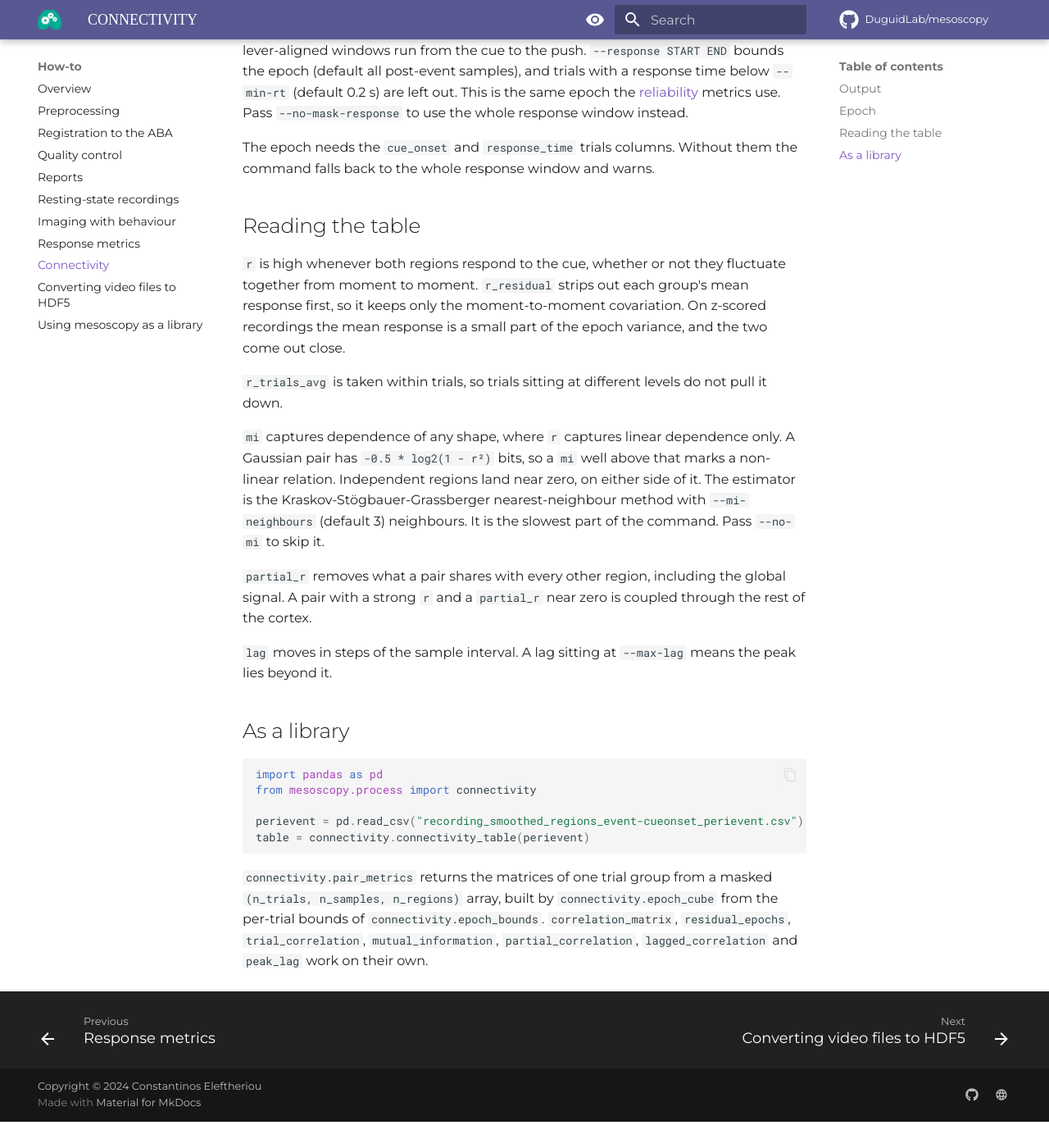
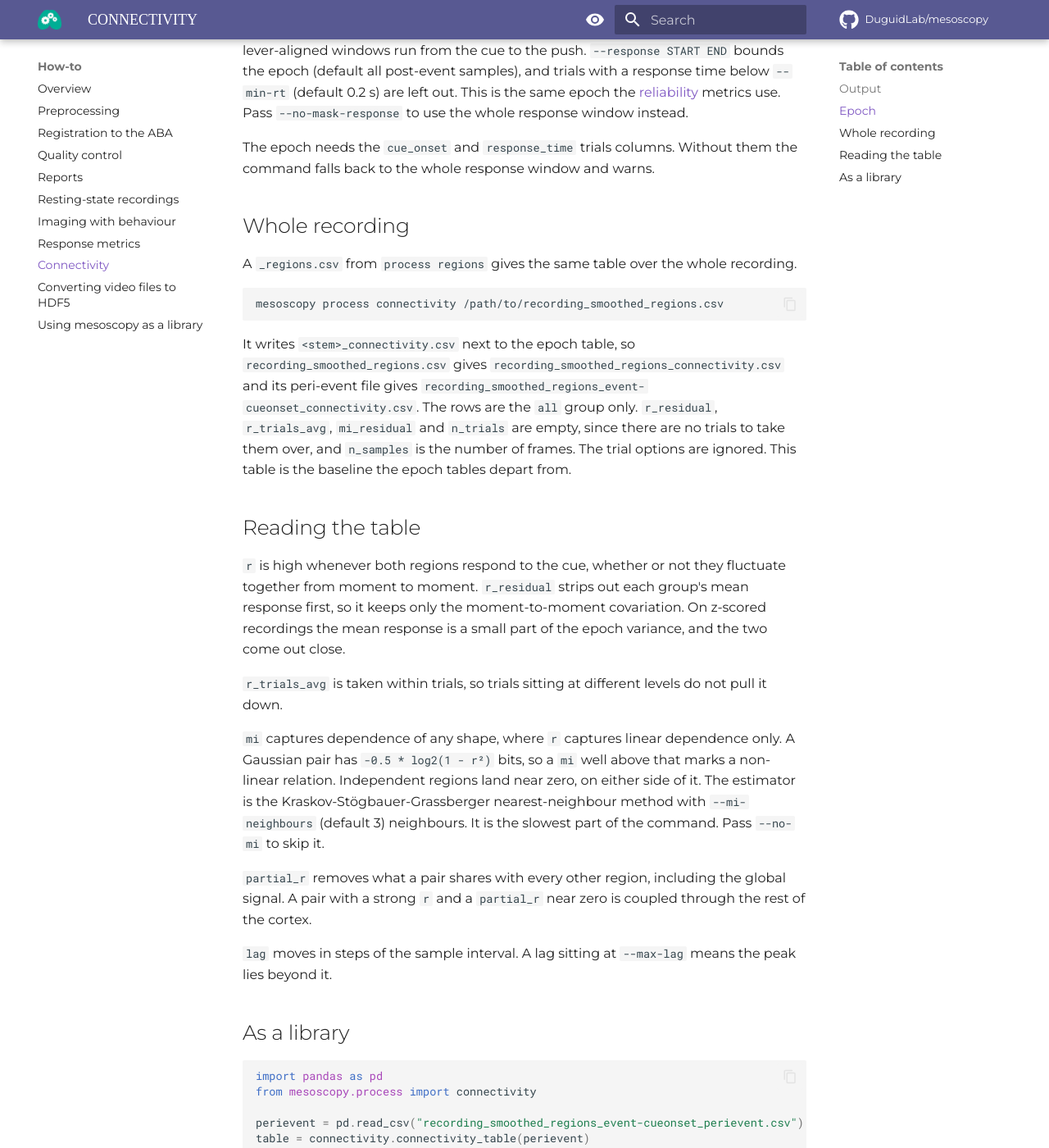
Before and after one commit to DuguidLab/mesoscopy, an MkDocs documentation site: the page built from docs/how-to/connectivity.md, in a window 1280 px wide and 1400 px high, scrolled down 1459 px. Shown: the whole window at 82% size. Built offline with MkDocs 1.6.1 and Material for MkDocs 9.7.7, drawn with Linux system fonts in a browser that asks for light colours; some web fonts are replaced; comment, search, counter and statistics services are not loaded; before the commit the page ends 2827 px from its top, so only the background shows below that; some of the changed text lies outside the part shown.

Commit message:
add section on whole recording metrics

````diff
--- a/docs/how-to/connectivity.md
+++ b/docs/how-to/connectivity.md
@@ -46,6 +46,21 @@ use. Pass `--no-mask-response` to use the whole response window instead.
 The epoch needs the `cue_onset` and `response_time` trials columns. Without them the command falls back to the
 whole response window and warns.
 
+## Whole recording
+
+A `_regions.csv` from `process regions` gives the same table over the whole recording.
+
+```bash
+mesoscopy process connectivity /path/to/recording_smoothed_regions.csv
+```
+
+It writes `<stem>_connectivity.csv` next to the epoch table, so `recording_smoothed_regions.csv` gives
+`recording_smoothed_regions_connectivity.csv` and its peri-event file gives
+`recording_smoothed_regions_event-cueonset_connectivity.csv`. The rows are the `all` group only. `r_residual`,
+`r_trials_avg`, `mi_residual` and `n_trials` are empty, since there are no trials to take them over, and
+`n_samples` is the number of frames. The trial options are ignored. This table is the baseline the epoch tables
+depart from.
+
 ## Reading the table
 
 `r` is high whenever both regions respond to the cue, whether or not they fluctuate together from moment to
@@ -75,7 +90,11 @@ perievent = pd.read_csv("recording_smoothed_regions_event-cueonset_perievent.csv
 table = connectivity.connectivity_table(perievent)
 ```
 
+`connectivity.trace_table` takes the regions table of a `_regions.csv` instead.
+
 `connectivity.pair_metrics` returns the matrices of one trial group from a masked `(n_trials, n_samples,
 n_regions)` array, built by `connectivity.epoch_cube` from the per-trial bounds of `connectivity.epoch_bounds`.
+`connectivity.pooled_metrics` returns the metrics that need no trials, which is what `trace_table` takes over the
+traces of `connectivity.trace_samples`.
 `correlation_matrix`, `residual_epochs`, `trial_correlation`, `mutual_information`, `partial_correlation`,
 `lagged_correlation` and `peak_lag` work on their own.
````
